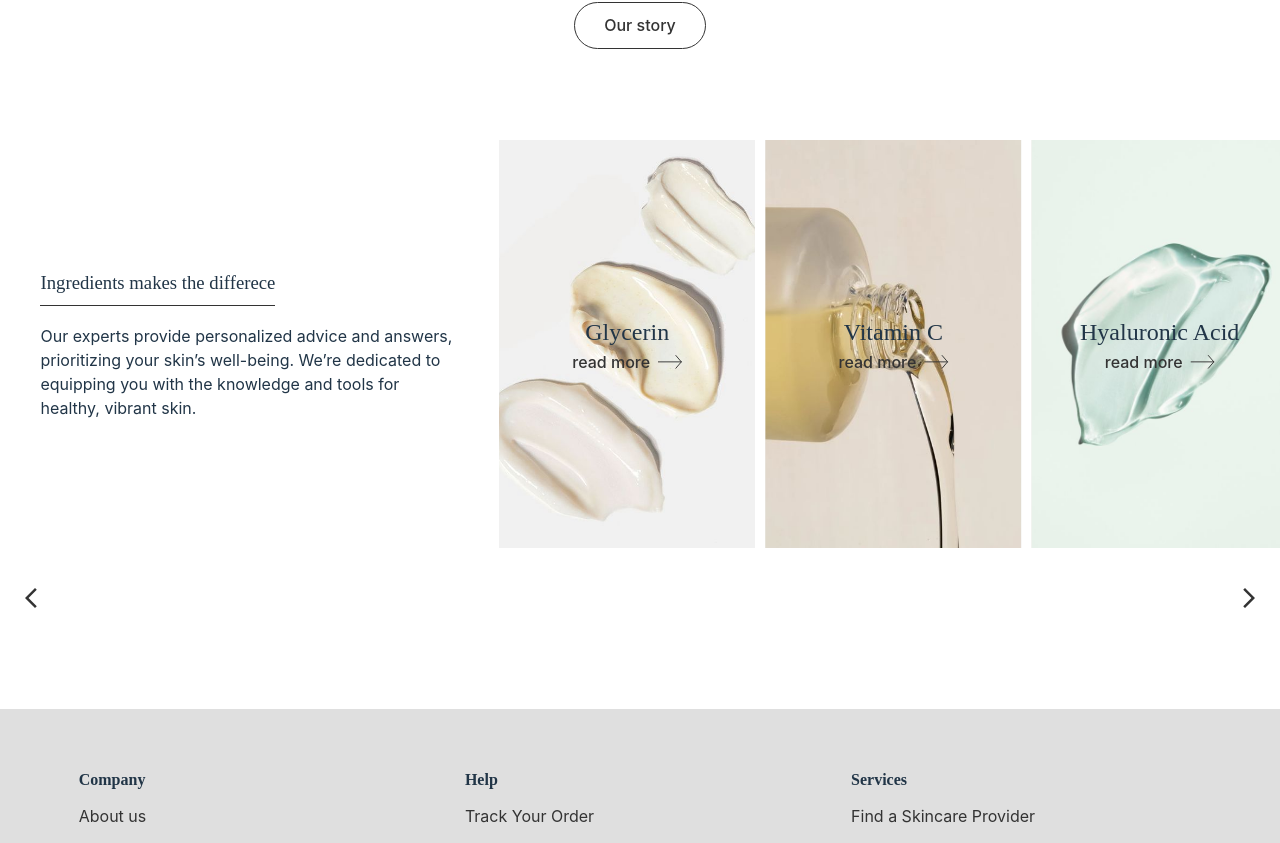
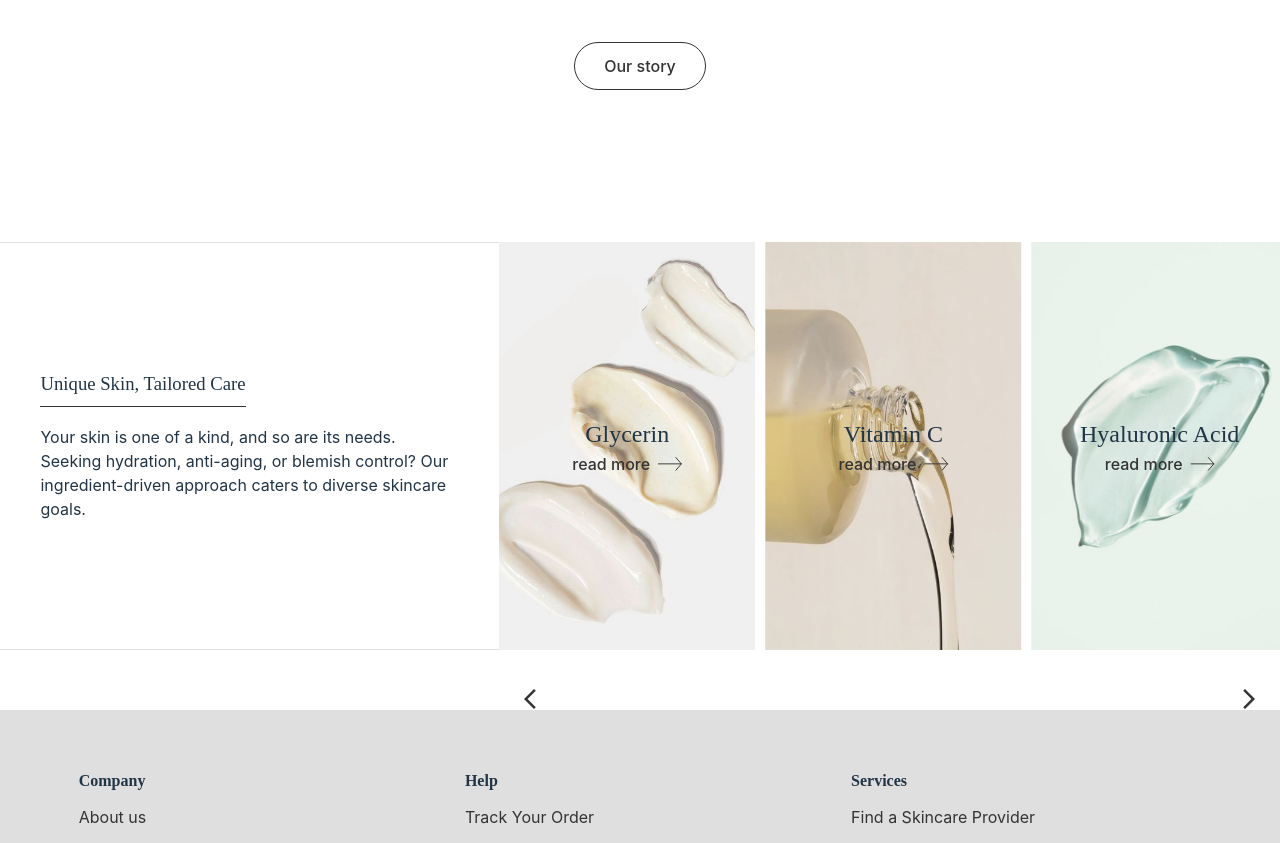
Before and after one commit to ellensofia/e-commerce, a React (Vite) app: page / in a window 1280 px wide. Shown: the part 2828-3671 px from the top of the page. Built offline with nearby package versions, Linux system fonts and the light colour scheme.

Commit message:
change text, style changes, speed up transform of carousel

```diff
--- a/src/assets/components/CustomerPick.tsx
+++ b/src/assets/components/CustomerPick.tsx
@@ -1,5 +1,5 @@
 import styled from "styled-components";
-import image1 from "../../assets/images/product3.jpg";
+import image1 from "../../assets/images/products-test.png";
 
 export default function CustomerPick() {
   return (
@@ -47,7 +47,7 @@ export default function CustomerPick() {
 
 const OuterBox = styled.div`
   width: 100%;
-  padding: var(--margin-lg) 0;
+  padding: var(--margin-xlg) 0;
   background-color: #f8f8f7;
 `;
 
@@ -55,9 +55,6 @@ const InnerBox = styled.div`
   display: flex;
   justify-content: center;
   gap: var(--margin-xlg);
-  @media (max-width: 640px) {
-    padding: 0 var(--margin-md);
-  }
 
   & img {
     width: 40%;
@@ -67,11 +64,15 @@ const InnerBox = styled.div`
     }
   }
   @media (max-width: 900px) {
-    flex-wrap: wrap;
+    display: grid;
+    padding: 0 var(--margin-xxlg);
     gap: var(--margin-md);
 
     & img {
-      width: 70%;
+      width: 100%;
+    }
+    @media (max-width: 640px) {
+      padding: 0 var(--margin-md);
     }
   }
 
--- a/src/assets/components/InspCard.tsx
+++ b/src/assets/components/InspCard.tsx
@@ -19,7 +19,7 @@ export default function InspCard({
       index={index}
       style={{
         transform: `translateX(calc(${(index - currentItemIndex) * 104}%)`,
-        transition: "transform 0.6s ease-in-out",
+        transition: "transform 0.3s ease-in-out",
       }}
     >
       <StyledImage src={image} alt={name} key={name} />
@@ -61,6 +61,7 @@ const StyledImage = styled.img`
   object-fit: cover;
   position: relative;
   object-position: 50% 50%;
+  opacity: 0.9;
 `;
 
 const Overlay = styled.div`
--- a/src/assets/components/InsperationCarousel.tsx
+++ b/src/assets/components/InsperationCarousel.tsx
@@ -40,11 +40,11 @@ export default function InsperationCarousel() {
       <OuterBox>
         <InnerContainer>
           <Text>
-            <h3>Ingredients makes the differece</h3>
+            <h3>Unique Skin, Tailored Care</h3>
             <p>
-              Our experts provide personalized advice and answers, prioritizing
-              your skin’s well-being. We’re dedicated to equipping you with the
-              knowledge and tools for healthy, vibrant skin.
+              Your skin is one of a kind, and so are its needs. Seeking
+              hydration, anti-aging, or blemish control? Our ingredient-driven
+              approach caters to diverse skincare goals.
             </p>
           </Text>
           <Posts>
@@ -91,12 +91,14 @@ const OuterBox = styled.div`
 const CarouselContainer = styled.div`
   position: relative;
   width: 100%;
-  margin-bottom: calc(100px + var(--margin-xlg));
+  margin-top: var(--margin-xlg);
+  margin-bottom: var(--margin-xlg);
   max-width: 1500px;
   @media (min-width: 1500px) {
     margin: 0 auto;
     max-width: 1499px;
-    margin-bottom: calc(100px + var(--margin-xlg));
+    margin-bottom: 100px;
+    margin-top: var(--margin-xxlg);
   }
 `;
 
@@ -139,11 +141,16 @@ const Navigations = styled.div`
   position: absolute;
   display: flex;
   justify-content: space-between;
-  width: 100%;
-  left: 0rem;
+  width: 61%;
+  left: 39%;
   height: 100px;
   display: flex;
   align-items: center;
+
+  @media (max-width: 640px) {
+    width: 100%;
+    left: 0;
+  }
 `;
 
 const NavigationsRight = styled.div`
@@ -160,7 +167,7 @@ const NavigationsRight = styled.div`
   }
 
   @media (max-width: 460px) {
-    padding-right: 0 var(--margin-xxsm);
+    padding-right: var(--margin-xxsm);
   }
 `;
 
@@ -183,6 +190,8 @@ const Text = styled.div`
   flex-direction: column;
   justify-content: center;
   background-color: var(--clr-white);
+  border-top: 1px solid var(--clr-medium-grey);
+  border-bottom: 1px solid var(--clr-medium-grey);
   z-index: 8;
   padding: var(--margin-lg);
 
@@ -193,6 +202,10 @@ const Text = styled.div`
   @media (max-width: 640px) {
     padding: var(--margin-sm);
     width: 50%;
+  }
+
+  & p {
+    font-size: var(--font-size-base);
   }
 
   & h3 {
```
